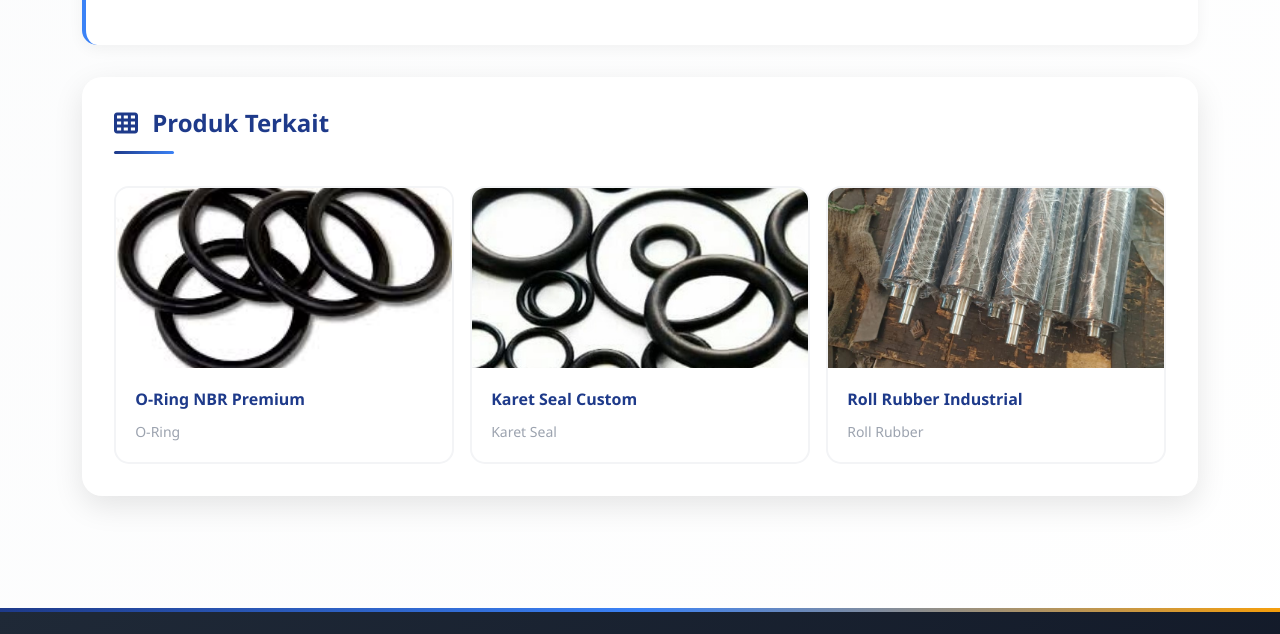
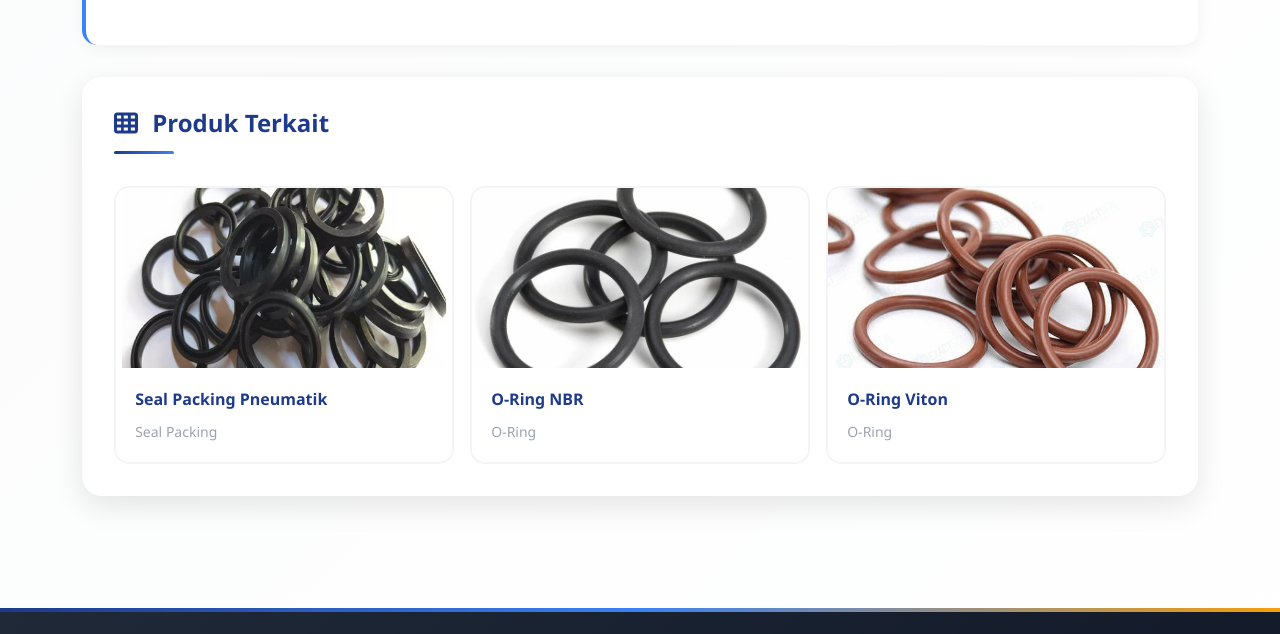
Before and after one commit to IlhamJazuli-ux/Proyek-Mandiri-Pemrograman-Berbasis-Platform-2024E, a plain HTML site: page detail.html in a window 1280 px wide. Shown: the part 1688-2322 px from the top of the page. Drawn offline with nearby package versions, Linux system fonts and the light colour scheme.

Commit message:
update gambar

```diff
--- a/detail.html
+++ b/detail.html
@@ -866,10 +866,10 @@ footer a:hover {
     // Sample product data
     const productsData = [
       {
-        id: 'seal-packing-1',
+        id: 'seal-packing',
         nama: 'Seal Packing Hidrolik',
         kategori: 'Seal Packing',
-        image: 'images/seal pack hidrolik.jpg',
+        image: 'images/Seal Packing Hidrolik.jpg',
         deskripsi: 'Seal packing berkualitas tinggi untuk mesin hidrolik dengan performa maksimal.',
         spek: {
           'Jenis': 'Seal Packing Hidrolik',
@@ -890,10 +890,34 @@ footer a:hover {
         stok: 'Tersedia'
       },
       {
-        id: 'o-ring-1',
-        nama: 'O-Ring NBR Premium',
+        id: 'seal-packing-2',
+        nama: 'Seal Packing Pneumatik',
+        kategori: 'Seal Packing',
+        image: 'images/Seal Packing Pneumatik.avif',
+        deskripsi: 'Seal packing untuk sistem pneumatik, tahan terhadap udara bertekanan.',
+        spek: {
+          'Jenis': 'Seal Packing Pneumatik',
+          'Material': 'PU/NBR',
+          'Tekanan Maksimal': '16 Bar',
+          'Suhu Kerja': '-25°C hingga 100°C',
+          'Standar': 'ISO 3320'
+        },
+        fitur: [
+            'Tahan tekanan udara',
+            'Fleksibel dan ringan',
+            'Instalasi mudah',
+            'Performa handal',
+            'Material berkualitas'
+        ],
+        deskripsiLengkap: 'Seal Packing Pneumatik dari JazuliTech dirancang untuk memberikan performa sealing terbaik pada aplikasi pneumatik. Material pilihan memastikan ketahanan terhadap tekanan udara dan durabilitas jangka panjang.',
+        harga: 'Hubungi untuk penawaran',
+        stok: 'Tersedia'
+      },
+      {
+        id: 'o-ring',
+        nama: 'O-Ring NBR',
         kategori: 'O-Ring',
-        image: 'images/O ring.jpg',
+        image: 'images/O-Ring NBR.webp',
         deskripsi: 'O-ring presisi tinggi dengan material NBR untuk berbagai aplikasi industri.',
         spek: {
           'Jenis': 'O-Ring NBR',
@@ -914,10 +938,34 @@ footer a:hover {
         stok: 'Tersedia'
       },
       {
+        id: 'o-ring-2',
+        nama: 'O-Ring Viton',
+        kategori: 'O-Ring',
+        image: 'images/O-Ring Viton.jpg',
+        deskripsi: 'O-ring Viton untuk aplikasi suhu tinggi dan chemical resistance.',
+        spek: {
+          'Jenis': 'O-Ring Viton',
+          'Material': 'FKM/Viton',
+          'Suhu Kerja': '-15°C hingga 200°C',
+          'Ketahanan': 'Kimia dan suhu tinggi',
+          'Aplikasi': 'Industri kimia, otomotif'
+        },
+        fitur: [
+            'Tahan suhu tinggi hingga 200°C',
+            'Ketahanan kimia sangat baik',
+            'Performa premium',
+            'Berbagai ukuran',
+            'Standar internasional'
+        ],
+        deskripsiLengkap: 'O-Ring Viton (FKM) adalah solusi premium untuk aplikasi yang menuntut ketahanan terhadap suhu tinggi dan bahan kimia agresif. Produk kami menjamin sealing yang aman dan andal di lingkungan ekstrem.',
+        harga: 'Hubungi untuk penawaran',
+        stok: 'Tersedia'
+      },
+      {
         id: 'karet-seal-1',
         nama: 'Karet Seal Custom',
         kategori: 'Karet Seal',
-        image: 'images/karet_seal_1.jpg',
+        image: 'images/Karet Seal Custom.webp',
         deskripsi: 'Karet seal yang dapat disesuaikan dimensinya sesuai kebutuhan spesifik Anda.',
         spek: {
           'Jenis': 'Custom Karet Seal',
@@ -934,6 +982,30 @@ footer a:hover {
           'Lead time singkat'
         ],
         deskripsiLengkap: 'Karet Seal Custom kami memberikan fleksibilitas maksimal untuk kebutuhan sealing yang unik. Dengan layanan potong custom dan material berkualitas, kami memastikan setiap produk sesuai dengan spesifikasi teknis Anda.',
+        harga: 'Hubungi untuk penawaran',
+        stok: 'Tersedia'
+      },
+      {
+        id: 'karet-seal-2',
+        nama: 'Karet Seal Sheet',
+        kategori: 'Karet Seal',
+        image: 'images/Karet Seal Sheet.webp',
+        deskripsi: 'Lembaran karet seal untuk berbagai keperluan industri dan manufaktur.',
+        spek: {
+          'Jenis': 'Karet Seal Sheet',
+          'Ukuran': 'Berbagai ukuran lembaran',
+          'Ketebalan': 'Mulai dari 1mm',
+          'Material': 'NBR, EPDM, Silikon',
+          'Aplikasi': 'Gasket, alas produksi'
+        },
+        fitur: [
+            'Format lembaran praktis',
+            'Multi-purpose untuk industri',
+            'Harga ekonomis',
+            'Tersedia berbagai material',
+            'Mudah dipotong'
+        ],
+        deskripsiLengkap: 'Karet Seal Sheet dari JazuliTech adalah solusi serbaguna untuk berbagai kebutuhan industrial, mulai dari pembuatan gasket custom hingga alas peredam getaran. Tersedia dalam berbagai material dan ketebalan.',
         harga: 'Hubungi untuk penawaran',
         stok: 'Tersedia'
       },
@@ -958,6 +1030,30 @@ footer a:hover {
           'Stok melimpah'
         ],
         deskripsiLengkap: 'Roll Rubber Industrial JazuliTech adalah solusi ekonomis untuk kebutuhan produksi skala besar. Dengan material berkualitas tinggi dan harga kompetitif, roll rubber kami cocok untuk berbagai aplikasi industri mulai dari packing hingga produksi.',
+        harga: 'Hubungi untuk penawaran',
+        stok: 'Tersedia'
+      },
+      {
+        id: 'roll-rubber-2',
+        nama: 'Roll Rubber Conveyor',
+        kategori: 'Roll Rubber',
+        image: 'images/Roll Rubber Conveyor.jpg',
+        deskripsi: 'Roll rubber khusus untuk conveyor belt dan sistem transportasi material.',
+        spek: {
+          'Jenis': 'Roll Rubber Conveyor',
+          'Kekerasan': '60-70 Shore A',
+          'Fitur': 'Tahan abrasi',
+          'Lapisan': 'Dengan atau tanpa lapisan kain',
+          'Aplikasi': 'Belt conveyor industri'
+        },
+        fitur: [
+            'Didesain untuk heavy duty',
+            'Sangat tahan abrasi (wear resistant)',
+            'Umur pakai panjang',
+            'Mengurangi slip pada conveyor',
+            'Performa stabil'
+        ],
+        deskripsiLengkap: 'Roll Rubber Conveyor kami dirancang khusus untuk melapisi drum pada sistem conveyor, memberikan cengkeraman optimal dan mengurangi slip. Material yang tahan abrasi memastikan umur pakai yang panjang bahkan di kondisi kerja yang berat.',
         harga: 'Hubungi untuk penawaran',
         stok: 'Tersedia'
       }
```
Also changed, not shown: index.html (+9 -9 lines), produk.html (+1 -1 lines).
